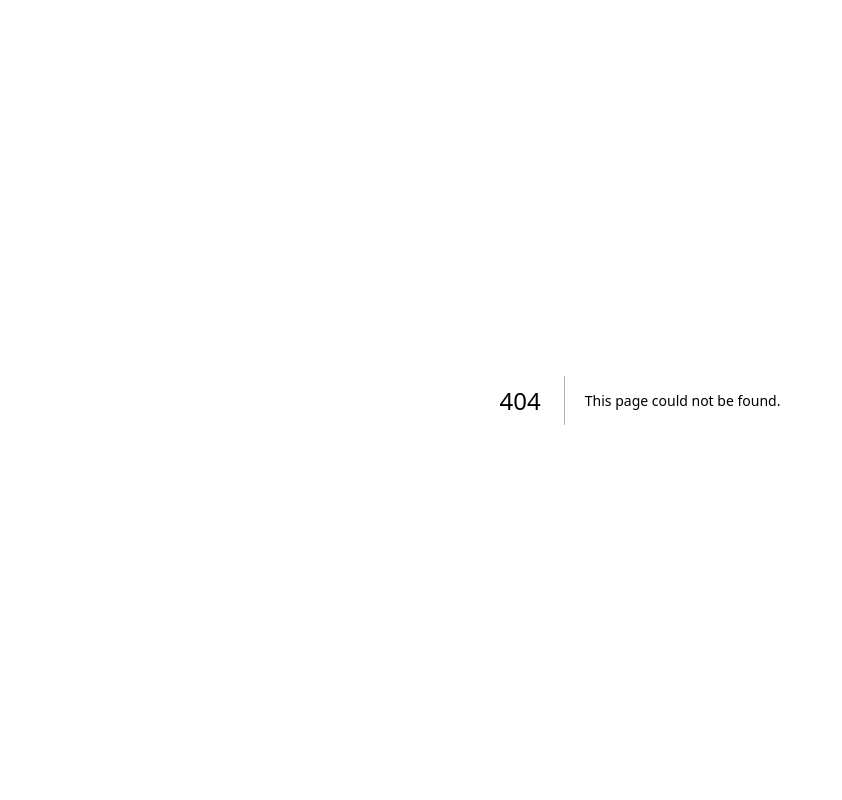
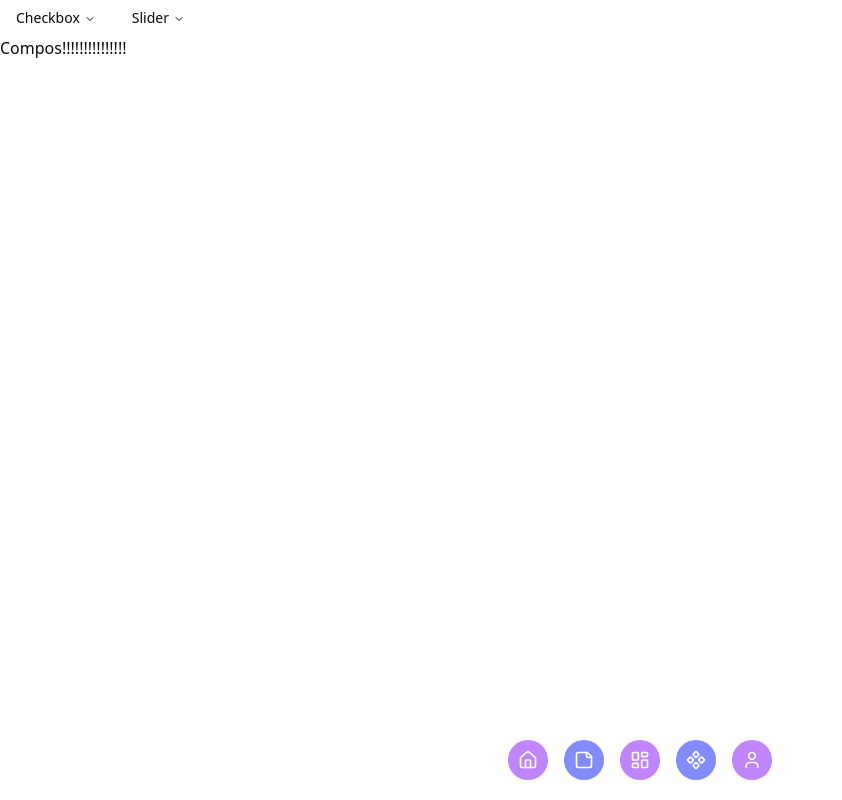
Before and after one commit to Hansungsil/ribo-mini-front, a Next.js app: page /compos/1/1 in a window 1280 px wide. Before the commit this address had no page. Shown: the whole page, without its empty margins (0-842 px from the left). Built offline with nearby package versions, Linux system fonts and the light colour scheme.

Commit message:
feat: [7] slug/child page 추가

```diff
--- /dev/null
+++ b/src/app/(routes)/compos/[slug]/[child]/page.tsx
@@ -0,0 +1,7 @@
+import ComposContainer from "@/containers/compos";
+
+const ComposSlugPage = () => {
+  return <ComposContainer />;
+};
+
+export default ComposSlugPage;
--- /dev/null
+++ b/src/app/(routes)/layouts/[slug]/[child]/page.tsx
@@ -0,0 +1,7 @@
+import LayoutsContainer from "@/containers/layouts";
+
+const LayoutsSlugChildPage = () => {
+  return <LayoutsContainer />;
+};
+
+export default LayoutsSlugChildPage;
--- /dev/null
+++ b/src/app/(routes)/posts/[slug]/[child]/page.tsx
@@ -0,0 +1,7 @@
+import PostsContainer from "@/containers/posts";
+
+const PostsSlugPage = () => {
+  return <PostsContainer />;
+};
+
+export default PostsSlugPage;
```
